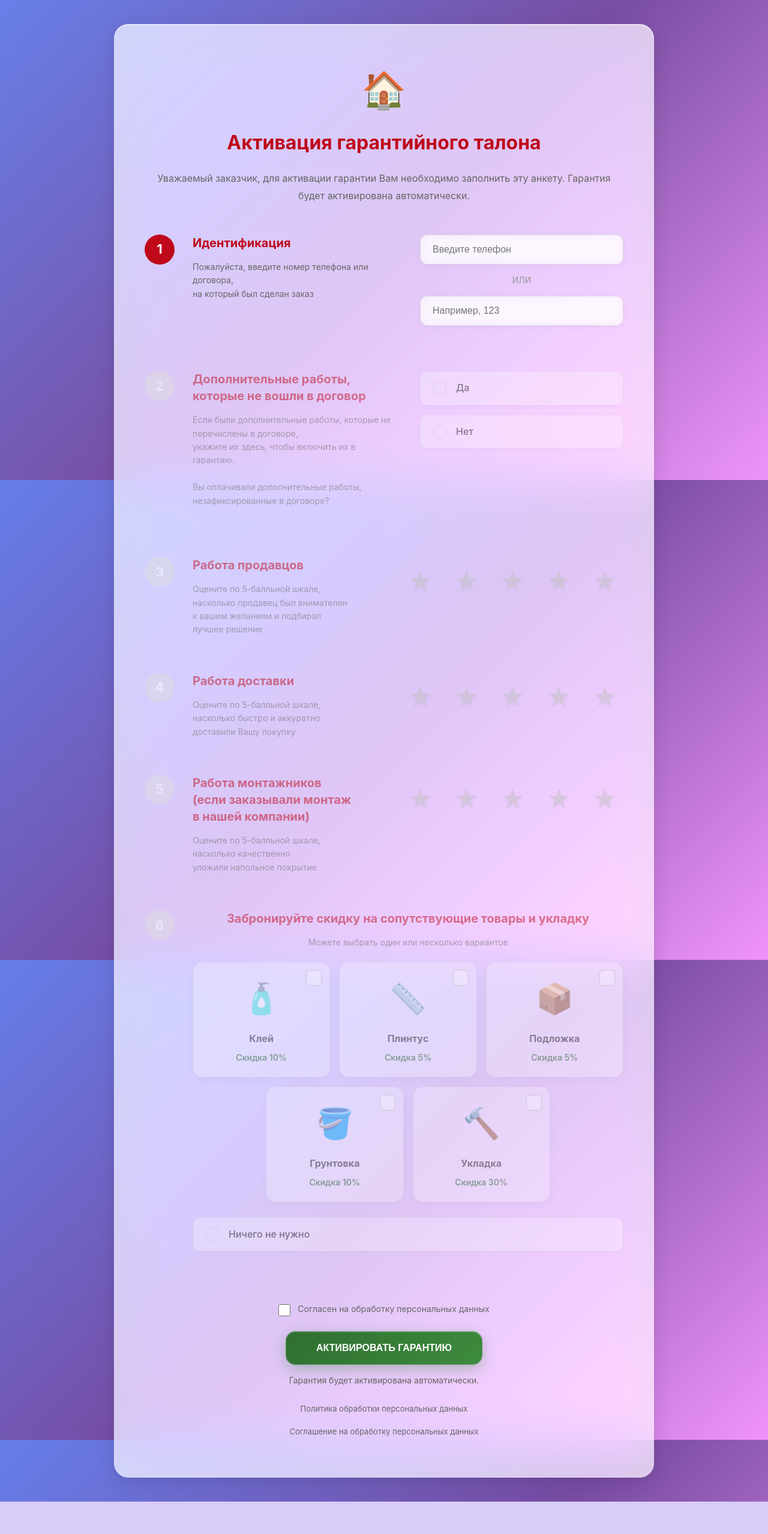
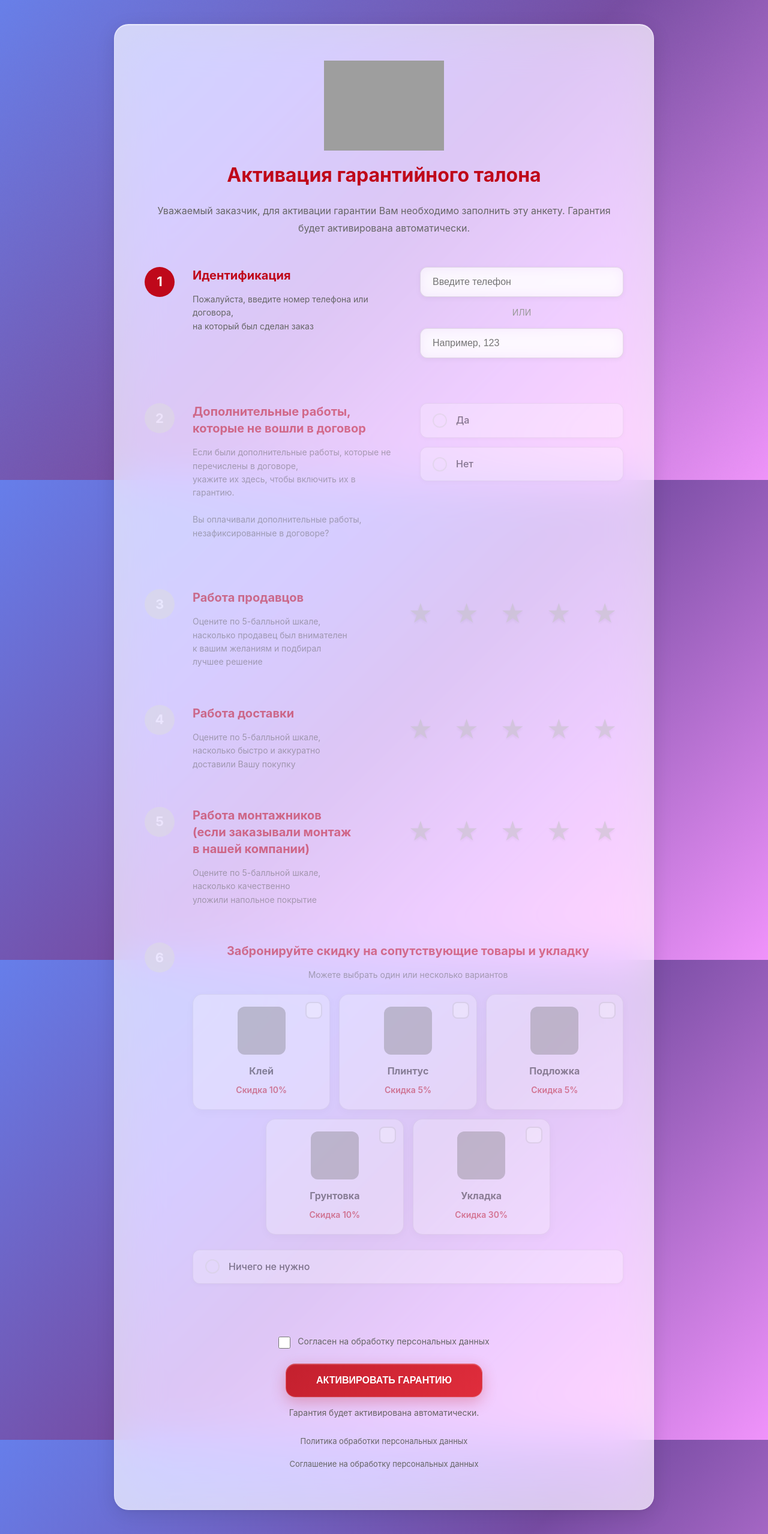
Before and after one commit to floorservicemsk-spec/otzuv, a PHP site: page /warranty.html in a window 1280 px wide. Shown: the whole page at 60% size. Before the commit the page ends 2503 px from the top, so only its background shows below. Run offline with PHP 8.4, Linux system fonts and the light colour scheme; grey boxes are pictures that could not be loaded.

Commit message:
Refactor: Update styles and add image setup documentation
Co-authored-by: floorservicemsk <floorservicemsk@gmail.com>

```diff
--- a/styles.css
+++ b/styles.css
@@ -64,6 +64,12 @@ body {
     align-items: center;
     gap: 15px;
     margin-bottom: 20px;
+}
+
+.logo-image {
+    max-width: 200px;
+    height: auto;
+    display: block;
 }
 
 .logo {
@@ -516,12 +522,12 @@ body {
 }
 
 .stars-good {
-    background: rgba(47, 111, 48, 0.08);
+    background: rgba(195, 32, 46, 0.08);
     backdrop-filter: blur(10px);
     padding: 25px;
     border-radius: 16px;
-    border: 1px solid rgba(47, 111, 48, 0.2);
-    box-shadow: 0 4px 16px rgba(47, 111, 48, 0.1);
+    border: 1px solid rgba(195, 32, 46, 0.2);
+    box-shadow: 0 4px 16px rgba(195, 32, 46, 0.1);
 }
 
 .stars-good-text {
@@ -735,8 +741,13 @@ body {
 }
 
 .big-img {
-    font-size: 50px;
+    width: 80px;
+    height: 80px;
     margin-bottom: 15px;
+    background-size: cover;
+    background-position: center;
+    background-repeat: no-repeat;
+    border-radius: 12px;
 }
 
 .big-title {
@@ -748,7 +759,7 @@ body {
 
 .big-text {
     font-size: 14px;
-    color: #2f6f30;
+    color: #c3202e;
     font-weight: 600;
 }
 
@@ -775,7 +786,7 @@ body {
     height: 20px;
     cursor: pointer;
     flex-shrink: 0;
-    accent-color: #2f6f30;
+    accent-color: #c3202e;
 }
 
 .consent-checkbox label {
@@ -787,7 +798,7 @@ body {
 }
 
 .consent-checkbox label a {
-    color: #2f6f30;
+    color: #c3202e;
     text-decoration: underline;
     transition: color 0.3s ease;
 }
@@ -815,14 +826,14 @@ body {
 }
 
 .privacy-links a:hover {
-    color: #2f6f30;
-    background: rgba(47, 111, 48, 0.05);
+    color: #c3202e;
+    background: rgba(195, 32, 46, 0.05);
 }
 
 .btn {
     display: inline-block;
     padding: 18px 50px;
-    background: linear-gradient(135deg, #2f6f30 0%, #3d8b3e 100%);
+    background: linear-gradient(135deg, #c3202e 0%, #e02d3c 100%);
     color: white;
     text-decoration: none;
     border-radius: 16px;
@@ -833,7 +844,7 @@ body {
     border: 1px solid rgba(255, 255, 255, 0.2);
     cursor: pointer;
     box-shadow:
-        0 8px 24px rgba(47, 111, 48, 0.3),
+        0 8px 24px rgba(195, 32, 46, 0.3),
         inset 0 1px 0 rgba(255, 255, 255, 0.2);
     position: relative;
     overflow: hidden;
@@ -846,7 +857,7 @@ body {
     left: -100%;
     width: 100%;
     height: 100%;
-    background: linear-gradient(90deg, transparent, rgba(255, 255, 255, 0.2), transparent);
+    background: linear-gradient(90deg, transparent, rgba(255, 255, 255, 0.3), transparent);
     transition: left 0.5s ease;
 }
 
@@ -856,9 +867,58 @@ body {
 
 .btn:hover {
     box-shadow:
-        0 12px 32px rgba(47, 111, 48, 0.4),
+        0 12px 32px rgba(195, 32, 46, 0.4),
         inset 0 1px 0 rgba(255, 255, 255, 0.3);
     transform: translateY(-3px) scale(1.02);
+}
+
+/* Анимация блика для кнопки отзыва */
+.stars-btns .btn {
+    position: relative;
+    overflow: hidden;
+    animation: pulse 2s ease-in-out infinite;
+}
+
+.stars-btns .btn::after {
+    content: '';
+    position: absolute;
+    top: -50%;
+    left: -50%;
+    width: 200%;
+    height: 200%;
+    background: linear-gradient(
+        45deg,
+        transparent 30%,
+        rgba(255, 255, 255, 0.4) 50%,
+        transparent 70%
+    );
+    animation: shine 3s ease-in-out infinite;
+}
+
+@keyframes shine {
+    0% {
+        transform: translateX(-100%) translateY(-100%) rotate(45deg);
+    }
+    50% {
+        transform: translateX(100%) translateY(100%) rotate(45deg);
+    }
+    100% {
+        transform: translateX(-100%) translateY(-100%) rotate(45deg);
+    }
+}
+
+@keyframes pulse {
+    0%, 100% {
+        box-shadow:
+            0 8px 24px rgba(195, 32, 46, 0.3),
+            inset 0 1px 0 rgba(255, 255, 255, 0.2);
+    }
+    50% {
+        box-shadow:
+            0 8px 32px rgba(195, 32, 46, 0.5),
+            0 0 30px rgba(195, 32, 46, 0.3),
+            inset 0 1px 0 rgba(255, 255, 255, 0.3);
+    }
 }
 
 .garantiya {
@@ -891,6 +951,10 @@ body {
 
     .header {
         margin-bottom: 30px;
+    }
+
+    .logo-image {
+        max-width: 150px;
     }
 
     .logo {
--- a/warranty.html
+++ b/warranty.html
@@ -13,7 +13,7 @@
             <form id="warrantyForm" method="post" action="send-warranty.php">
                 <div class="header">
                     <h1>
-                        <span class="logo">🏠</span>
+                        <img src="logo.png" alt="Логотип" class="logo-image">
                         <span class="main-title"><span class="b1">Активация гарантийного талона</span></span>
                     </h1>
                     <h3 class="subtitle">Уважаемый заказчик, для активации гарантии Вам необходимо заполнить эту анкету. Гарантия будет активирована автоматически.</h3>
@@ -289,7 +289,7 @@
                                                 </svg>
                                             </div>
                                             <div class="big-active"></div>
-                                            <div class="big-img">🧴</div>
+                                            <div class="big-img" style="background-image: url('images/glue.jpg');"></div>
                                             <div class="big-title">Клей</div>
                                             <div class="big-text">Скидка 10%</div>
                                         </div>
@@ -304,7 +304,7 @@
                                                 </svg>
                                             </div>
                                             <div class="big-active"></div>
-                                            <div class="big-img">📏</div>
+                                            <div class="big-img" style="background-image: url('images/baseboard.jpg');"></div>
                                             <div class="big-title">Плинтус</div>
                                             <div class="big-text">Скидка 5%</div>
                                         </div>
@@ -319,7 +319,7 @@
                                                 </svg>
                                             </div>
                                             <div class="big-active"></div>
-                                            <div class="big-img">📦</div>
+                                            <div class="big-img" style="background-image: url('images/underlay.jpg');"></div>
                                             <div class="big-title">Подложка</div>
                                             <div class="big-text">Скидка 5%</div>
                                         </div>
@@ -334,7 +334,7 @@
                                                 </svg>
                                             </div>
                                             <div class="big-active"></div>
-                                            <div class="big-img">🪣</div>
+                                            <div class="big-img" style="background-image: url('images/primer.jpg');"></div>
                                             <div class="big-title">Грунтовка</div>
                                             <div class="big-text">Скидка 10%</div>
                                         </div>
@@ -349,7 +349,7 @@
                                                 </svg>
                                             </div>
                                             <div class="big-active"></div>
-                                            <div class="big-img">🔨</div>
+                                            <div class="big-img" style="background-image: url('images/installation.jpg');"></div>
                                             <div class="big-title">Укладка</div>
                                             <div class="big-text">Скидка 30%</div>
                                         </div>
```
Also changed, not shown: SETUP_IMAGES.md (added, +56 -0 lines).
